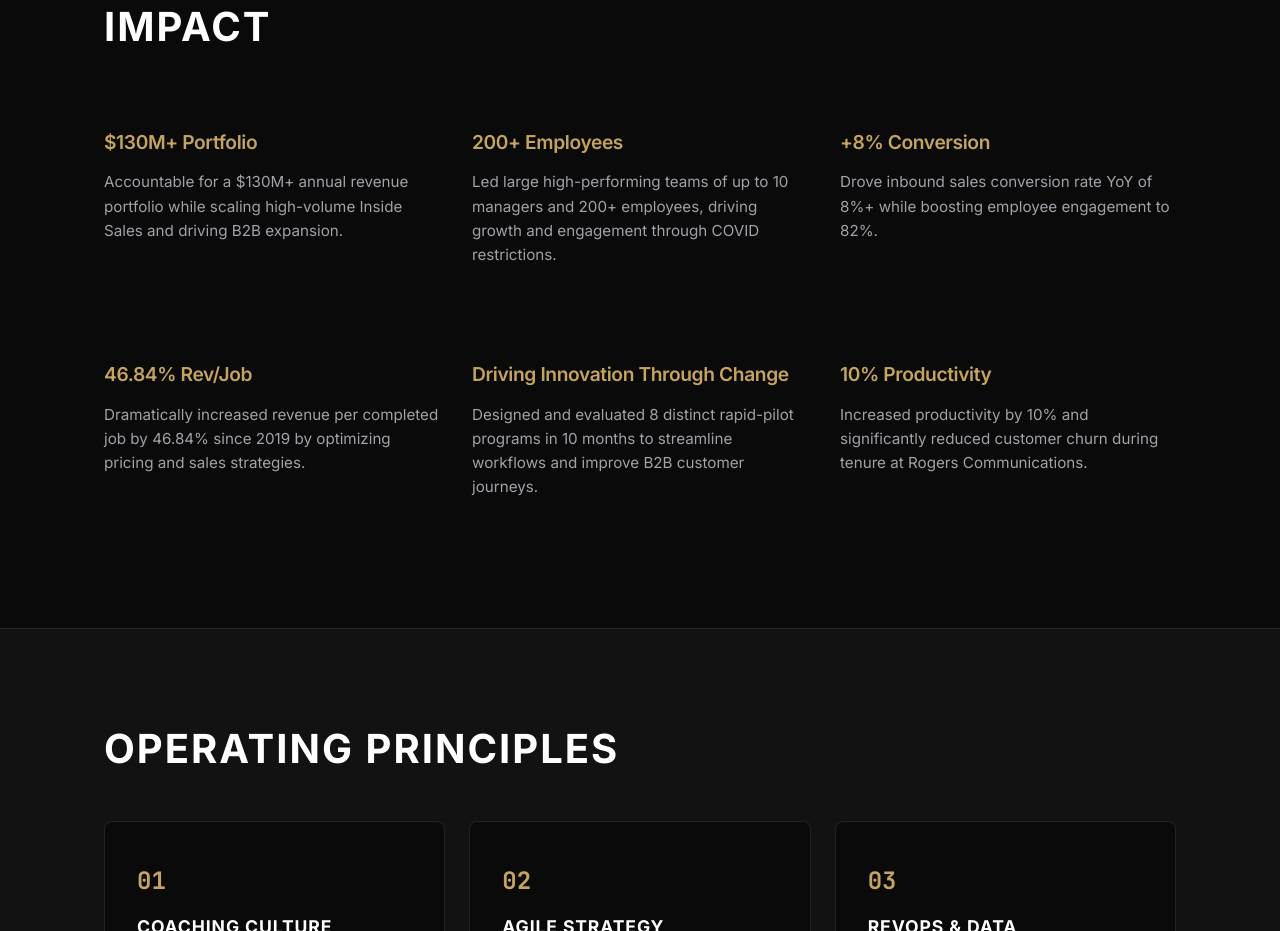
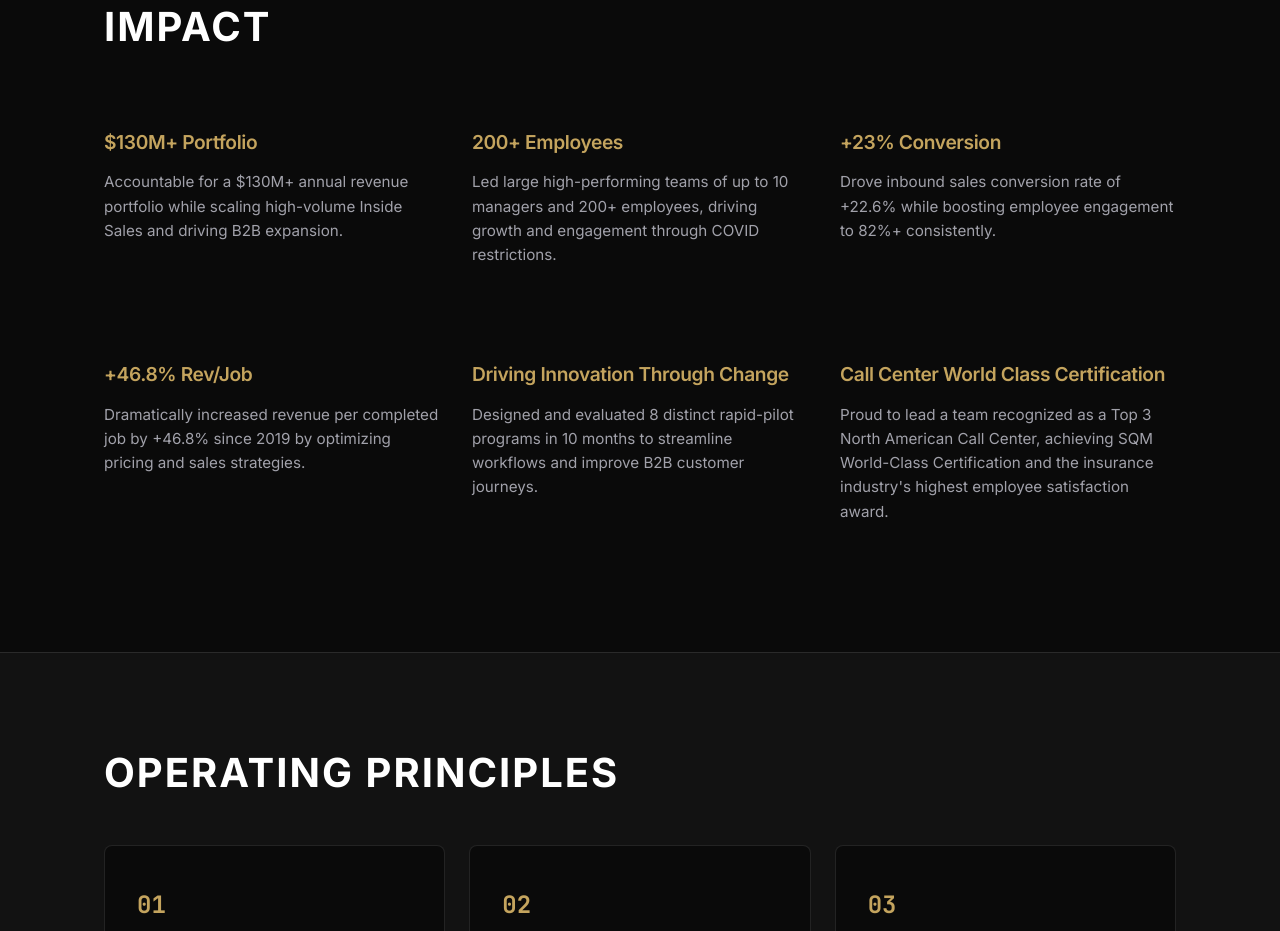
Before and after one commit to kelvenhwong/kelven-portfolio, a website: page index.html in a window 1280 px wide. Shown: the part 894-1825 px from the top of the page. Drawn offline with Linux system fonts and the light colour scheme.

Commit message:
Update impact metrics

```diff
--- a/index.html
+++ b/index.html
@@ -66,20 +66,20 @@
                         <p>Led large high-performing teams of up to 10 managers and 200+ employees, driving growth and engagement through COVID restrictions.</p>
                     </div>
                     <div class="metric-card reveal delay-3">
-                        <h3>+8% Conversion</h3>
-                        <p>Drove inbound sales conversion rate YoY of 8%+ while boosting employee engagement to 82%.</p>
+                        <h3>+23% Conversion</h3>
+                        <p>Drove inbound sales conversion rate of +22.6% while boosting employee engagement to 82%+ consistently.</p>
                     </div>
                     <div class="metric-card reveal delay-1">
-                        <h3>46.84% Rev/Job</h3>
-                        <p>Dramatically increased revenue per completed job by 46.84% since 2019 by optimizing pricing and sales strategies.</p>
+                        <h3>+46.8% Rev/Job</h3>
+                        <p>Dramatically increased revenue per completed job by +46.8% since 2019 by optimizing pricing and sales strategies.</p>
                     </div>
                     <div class="metric-card reveal delay-2">
                         <h3>Driving Innovation Through Change</h3>
                         <p>Designed and evaluated 8 distinct rapid-pilot programs in 10 months to streamline workflows and improve B2B customer journeys.</p>
                     </div>
                     <div class="metric-card reveal delay-3">
-                        <h3>10% Productivity</h3>
-                        <p>Increased productivity by 10% and significantly reduced customer churn during tenure at Rogers Communications.</p>
+                        <h3>Call Center World Class Certification</h3>
+                        <p>Proud to lead a team recognized as a Top 3 North American Call Center, achieving SQM World-Class Certification and the insurance industry's highest employee satisfaction award.</p>
                     </div>
                 </div>
             </div>
--- a/script.js
+++ b/script.js
@@ -82,7 +82,7 @@ document.addEventListener('DOMContentLoaded', () => {
     - He is a Vancouver-based people leader and business operations professional.
     - Strong background in customer experience (CX), sales leadership, franchise operations, and team development.
     - His leadership experience spans organizations like 1-800-GOT-JUNK?, BCAA, and Rogers.
-    - Key Achievements: Accountable for a $130M+ portfolio of revenue, led large high-performing teams (including 10 managers and 200 employees at Rogers, and 6 managers with 150+ employees at 1-800-GOT-JUNK?), successfully developed and mentored 6 direct reports into senior management roles, led growth and engagement through COVID restrictions, drove inbound sales conversion rate YoY of 8%+, and dramatically increased revenue per completed job by 46.84% since 2019.
+    - Key Achievements: Accountable for a $130M+ portfolio of revenue, led large high-performing teams (including 10 managers and 200 employees at Rogers, and 6 managers with 150+ employees at 1-800-GOT-JUNK?), successfully developed and mentored 6 direct reports into senior management roles, led growth and engagement through COVID restrictions, drove inbound sales conversion rate of +22.6%, and dramatically increased revenue per completed job by +46.8% since 2019.
     - He successfully combines operational excellence with a highly people-focused leadership style (emphasizing coaching, culture, and continuous improvement).
     - He is passionate about leveraging data, AI, and process optimization to improve business performance and support frontline teams.
     - Personal traits: Friends and colleagues describe him as thoughtful, organized, approachable, naturally building trust and positive energy within communities.
```
